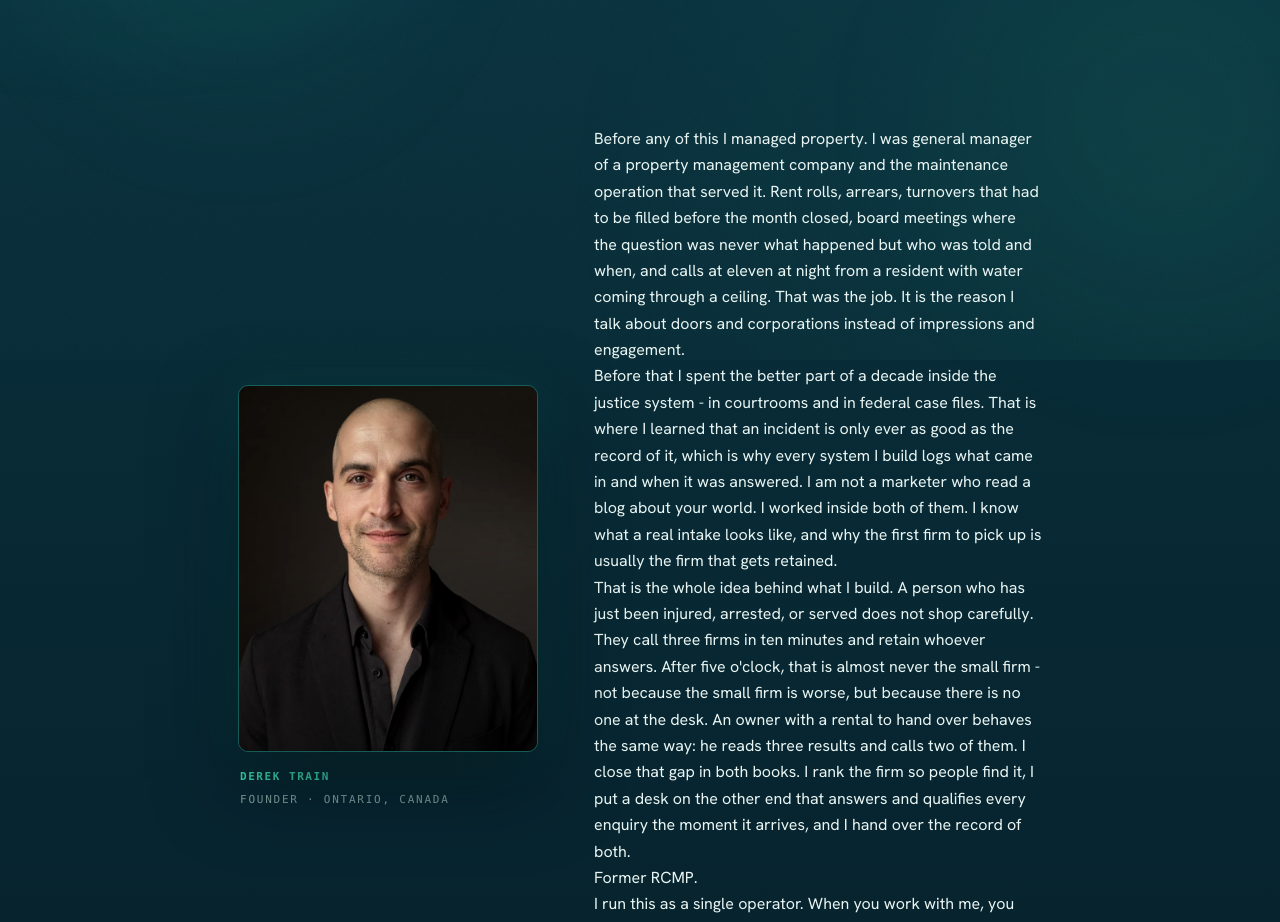
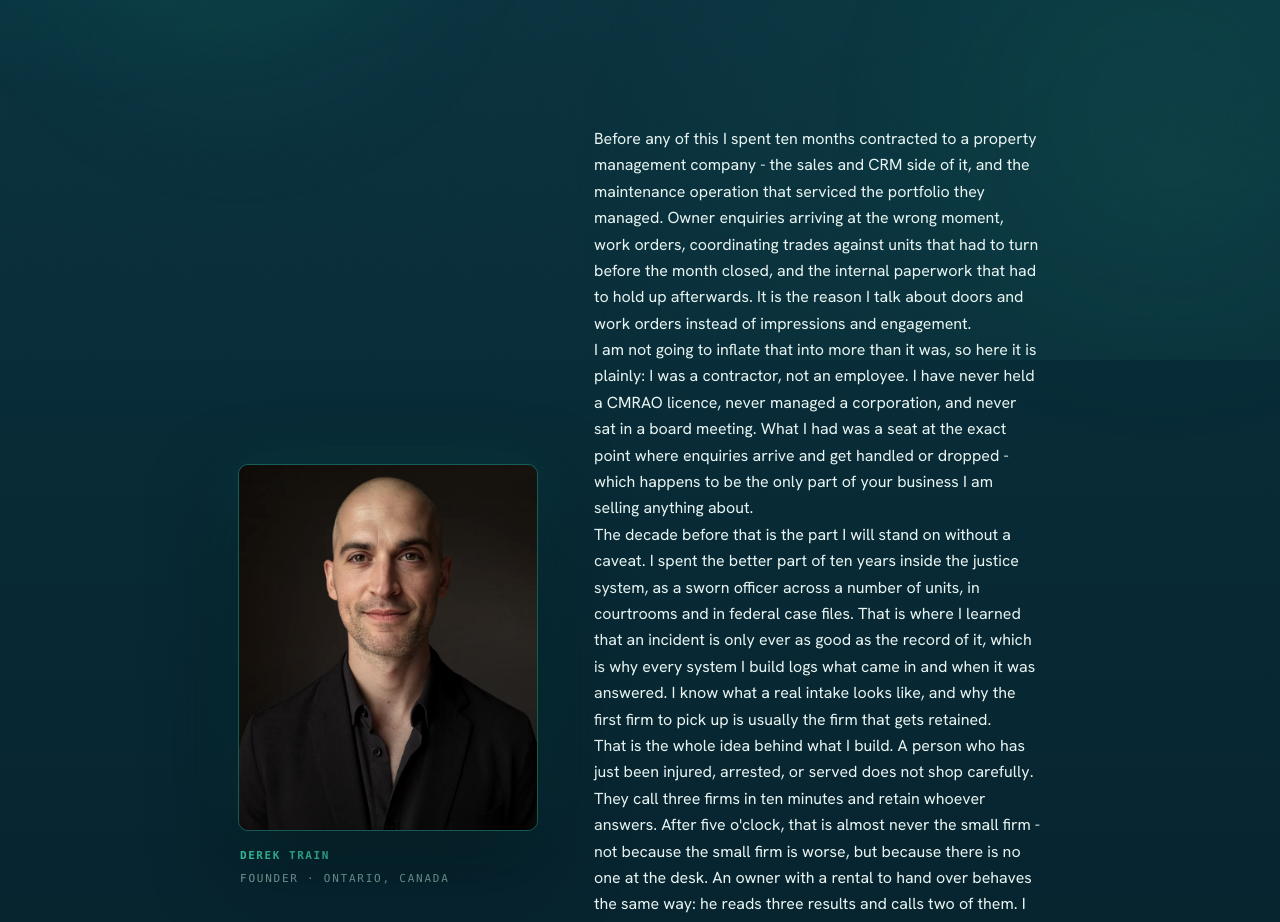
Before and after one commit to HigherMindAi/highermind-site-MAIN, a React (Vite) app: page /about in a window 1280 px wide. Shown: the part 440-1362 px from the top of the page. Built offline with nearby package versions, Linux system fonts and the light colour scheme.

Commit message:
The argument stages
The argument stages, and the founder background corrected to what is provable

```diff
--- a/src/lib/schema.ts
+++ b/src/lib/schema.ts
@@ -97,7 +97,7 @@ export function personSchema(): Json {
       'the justice system',
     ],
     description:
-      'Founder of HigherMindAI. General manager of a property management company and its maintenance operation, and close to a decade inside the justice system before that, in courtrooms and federal casework. Now builds local ranking and AI intake systems for property and condominium management firms across Canada. Based in Erin, Ontario, Canada.',
+      'Founder of HigherMindAI. Spent ten months contracted inside a property management operation on the sales, CRM and maintenance side, and close to a decade inside the justice system before that, in courtrooms and federal casework. Now builds local ranking and AI intake systems for property and condominium management firms across Canada. Based in Erin, Ontario, Canada.',
   };
 }
 
--- a/src/pages/About.tsx
+++ b/src/pages/About.tsx
@@ -8,13 +8,13 @@ import { personSchema, orgSchema, breadcrumbs } from '../lib/schema';
 const URL = '/about';
 
 const DESC =
-  'I was general manager of a property management company, and before that I spent close to a decade inside the justice system. Now I build local ranking and AI intake systems for law firms and property management companies across Canada.';
+  'I spent ten months contracted inside a property management operation, and close to a decade inside the justice system before that. Now I build local ranking and AI intake systems for property management firms across Canada.';
 
 export default function About() {
   return (
     <main>
       <Seo
-        title="About - I Managed Property Before I Marketed It | HigherMindAI"
+        title="About - Built From Inside the Work | HigherMindAI"
         desc={DESC}
         path={URL}
         schema={[
@@ -57,21 +57,27 @@ export default function About() {
             </div>
             <div className="who-copy">
               <p>
-                Before any of this I managed property. I was general manager of a property
-                management company and the maintenance operation that served it. Rent rolls,
-                arrears, turnovers that had to be filled before the month closed, board meetings
-                where the question was never what happened but who was told and when, and calls at
-                eleven at night from a resident with water coming through a ceiling. That was the
-                job. It is the reason I talk about doors and corporations instead of impressions
-                and engagement.
+                Before any of this I spent ten months contracted to a property management
+                company - the sales and CRM side of it, and the maintenance operation that serviced
+                the portfolio they managed. Owner enquiries arriving at the wrong moment, work
+                orders, coordinating trades against units that had to turn before the month closed,
+                and the internal paperwork that had to hold up afterwards. It is the reason I talk
+                about doors and work orders instead of impressions and engagement.
               </p>
               <p>
-                Before that I spent the better part of a decade inside the justice system - in
-                courtrooms and in federal case files. That is where I learned that an incident is
-                only ever as good as the record of it, which is why every system I build logs what
-                came in and when it was answered. I am not a marketer who read a blog about your
-                world. I worked inside both of them. I know what a real intake looks like, and why
-                the first firm to pick up is usually the firm that gets retained.
+                I am not going to inflate that into more than it was, so here it is plainly: I was
+                a contractor, not an employee. I have never held a CMRAO licence, never managed a
+                corporation, and never sat in a board meeting. What I had was a seat at the exact
+                point where enquiries arrive and get handled or dropped - which happens to be the
+                only part of your business I am selling anything about.
+              </p>
+              <p>
+                The decade before that is the part I will stand on without a caveat. I spent the
+                better part of ten years inside the justice system, as a sworn officer across a
+                number of units, in courtrooms and in federal case files. That is where I learned
+                that an incident is only ever as good as the record of it, which is why every system
+                I build logs what came in and when it was answered. I know what a real intake looks
+                like, and why the first firm to pick up is usually the firm that gets retained.
               </p>
               <p>
                 That is the whole idea behind what I build. A person who has just been injured,
--- a/src/pages/Home.tsx
+++ b/src/pages/Home.tsx
@@ -391,12 +391,12 @@ export default function Home() {
                 Built by someone who lived in the file, <span className="em">not a marketer who read about it.</span>
               </h2>
               <p>
-                Before this I was general manager of a property management company and the maintenance
-                operation that served it - rent rolls, arrears, turnovers, board meetings, and calls at
-                eleven at night. Before that, close to a decade inside the justice system, in
-                courtrooms and federal case files, where I learned that an incident is only ever as
-                good as the record of it. One operator, start to finish. No account manager between
-                you and the work.
+                Before this I spent ten months contracted inside a property management operation -
+                the sales and CRM side, and the maintenance arm that serviced the portfolio. Not
+                licensed, not in the boardroom, and I say so on the about page. Before that, the
+                better part of ten years inside the justice system, where I learned that an incident
+                is only ever as good as the record of it. One operator, start to finish. No account
+                manager between you and the work.
               </p>
               <div className="ctas">
                 <Link to="/about" className="btn btn-primary">The full story <Arrow /></Link>
--- a/src/pages/PropertyManagement.tsx
+++ b/src/pages/PropertyManagement.tsx
@@ -107,8 +107,8 @@ export default function PropertyManagement() {
             </a>
           </div>
           <p className="trustline reveal">
-            Answered and qualified &middot; {LAUNCH_WINDOW} &middot; I managed property before I
-            marketed it.
+            Answered and qualified &middot; {LAUNCH_WINDOW} &middot; Built from inside a property
+            operation.
           </p>
         </div>
       </section>
@@ -406,10 +406,12 @@ export default function PropertyManagement() {
           </div>
           <p className="note reveal">
             I do not name clients on my own website. Every figure above is from a live dashboard
-            and I will walk you through the screens on a call. Before any of this I was general
-            manager of a property management company and the maintenance operation that served it,
-            which is why this page talks about doors and corporations instead of impressions and
-            engagement. <Link to="/about">The full story</Link>.
+            and I will walk you through the screens on a call. Before any of this I spent ten
+            months contracted inside a property management operation, on the enquiry and CRM side,
+            which is why this page talks about doors and work orders instead of impressions and
+            engagement. I have never held a licence or managed a corporation, and I say so plainly
+            rather than let a title do work it cannot do.{' '}
+            <Link to="/about">The full story</Link>.
           </p>
         </div>
       </section>
--- a/src/pages/Solutions.tsx
+++ b/src/pages/Solutions.tsx
@@ -18,7 +18,7 @@ const SOL_FAQ: [string, string][] = [
   ],
   [
     'Why specialise at all?',
-    'Because depth beats breadth. Legal intake has rules a general answering service gets wrong, and I spent close to a decade inside the justice system before building any of this. Property management has its own set - CMRAO licensing, escalation orders, common element questions - and I was the general manager of a property management company. Specialising means the screening questions, the language and the handoffs are right on day one instead of after three months of correction.',
+    'Because depth beats breadth. Legal intake has rules a general answering service gets wrong, and I spent close to a decade inside the justice system before building any of this. Property management has its own set - CMRAO licensing, escalation orders, common element questions - and I spent ten months contracted inside a property operation learning where they bite. Specialising means the screening questions, the language and the handoffs are right on day one instead of after three months of correction.',
   ],
   [
     'What makes a business a good fit?',
@@ -104,10 +104,10 @@ export default function Solutions() {
               <span className="em">built by someone who managed it.</span>
             </h2>
             <p className="lead">
-              I was general manager of a property management company and the maintenance operation
-              that served it. Rent rolls, arrears, turnovers, board meetings, and calls at eleven at
-              night. A door is worth more to you than a job is worth to anyone else, which is why the
-              build order is different here.{' '}
+              I spent ten months contracted inside a property management operation - the sales and
+              CRM side, and the maintenance arm that serviced the portfolio. Owner enquiries, work
+              orders, and units that had to turn before the month closed. A door is worth more to you
+              than a job is worth to anyone else, which is why the build order is different here.{' '}
               <Link to="/property-management">See the property track</Link>.
             </p>
           </div>
```
Also changed, not shown: public/llms.txt.
